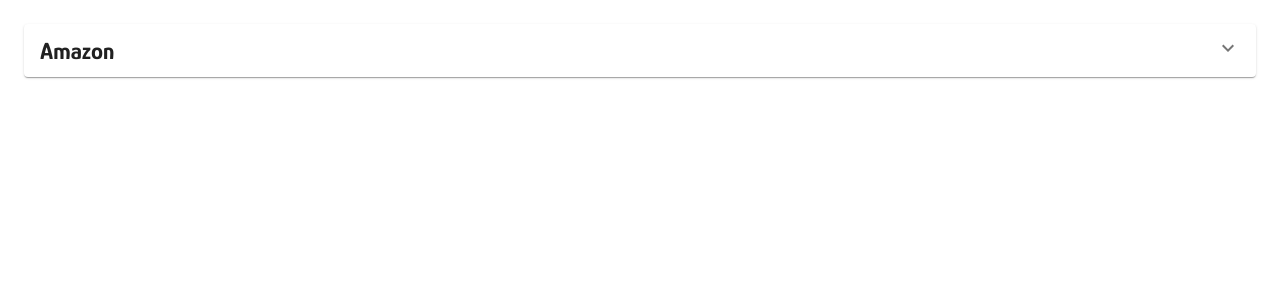
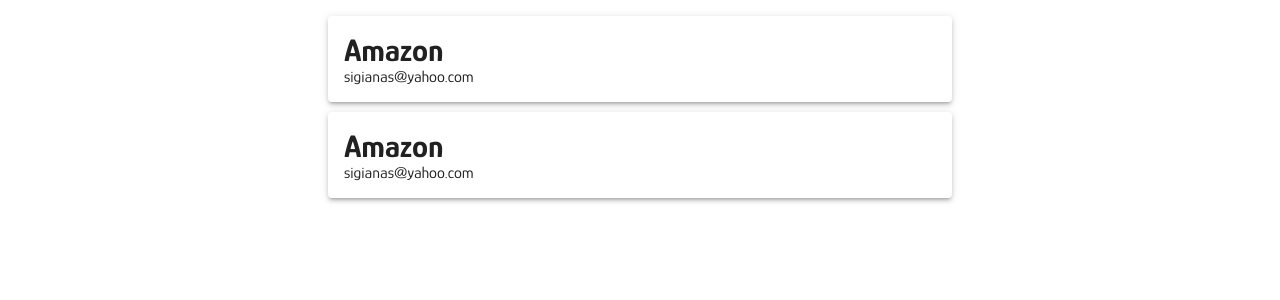
Before and after one commit to Stef-Lev/cerberus-pw-manager, a React (Create React App) app in the folder client/: page / in a window 1280 px wide. Shown: the top 300 px of the page. Built offline with nearby package versions, Linux system fonts and the light colour scheme.

Commit message:
added simple record panel

```diff
--- a/client/src/App.scss
+++ b/client/src/App.scss
@@ -6,50 +6,16 @@
 }
 
 .App {
-  display: flex;
-  flex-direction: column;
-  justify-content: center;
-  padding: 16px 32px;
+  padding: 16px;
 
   .password-panel {
     width: 100%;
-    margin-bottom: 8px;
-    span {
-      font-size: 18px;
-      margin-bottom: 5px;
-    }
+    display: flex;
+    justify-content: center;
+    margin-bottom: 10px;
 
-    .password-details {
-      width: 100%;
-      display: flex;
-
-      &__labels {
-        display: flex;
-        flex-direction: column;
-        margin-right: 20px;
-      }
-      &__values {
-        display: flex;
-        flex-direction: column;
-      }
+    .MuiPaper-root {
+      padding: 16px;
     }
   }
 }
-// .adding-password {
-//   display: flex;
-//   flex-direction: column;
-//   justify-content: center;
-//   align-items: center;
-//   background-color: #1ca38f;
-//   width: 50%;
-//   height: 360px;
-//   border-radius: 8px;
-//   margin-top: 22px;
-// }
-// .password-item {
-//   background-color: #fa8232;
-//   padding: 10px 20px;
-//   width: 100%;
-//   border-radius: 8px;
-//   cursor: pointer;
-// }
--- a/client/src/MainPage.js
+++ b/client/src/MainPage.js
@@ -1,14 +1,19 @@
 import React, { useState, useEffect } from "react";
 import { Grid, Paper } from "@material-ui/core";
-import PasswordItem from "./components/PasswordItem";
+import RecordItem from "./components/RecordItem";
 
 const MainPage = () => {
   const [data, setData] = useState([]);
   return (
     <div>
-      <Grid container spacing={2}>
-        <Grid item xs={12}></Grid>
-        <PasswordItem
+      <Grid
+        container
+        spacing={0}
+        direction="column"
+        alignItems="center"
+        justifyContent="center"
+      >
+        <RecordItem
           record={{
             title: "Amazon",
             username: "sigianas@yahoo.com",
@@ -16,7 +21,17 @@
             password: "307d61a8077f586547cb8911c482",
           }}
         />
-        <PasswordItem />
+        <RecordItem />
+        <RecordItem
+          record={{
+            title: "Amazon",
+            username: "sigianas@yahoo.com",
+            url: "https://amazon.com",
+            password: "307d61a8077f586547cb8911c482",
+          }}
+          clickAction={() => console.log("clicked")}
+        />
+        <RecordItem />
       </Grid>
     </div>
   );
--- a/client/src/components/PasswordItem.js
+++ /dev/null
@@ -1,66 +0,0 @@
-import React from "react";
-import Accordion from "@material-ui/core/Accordion";
-import AccordionDetails from "@material-ui/core/AccordionDetails";
-import AccordionSummary from "@material-ui/core/AccordionSummary";
-import Typography from "@material-ui/core/Typography";
-import TextField from "@material-ui/core/TextField";
-import ExpandMoreIcon from "@material-ui/icons/ExpandMore";
-import { CopyToClipboard } from "react-copy-to-clipboard";
-
-const PasswordItem = ({ record }) => {
-  const [expanded, setExpanded] = React.useState(false);
-
-  const handleChange = (panel) => (event, isExpanded) => {
-    setExpanded(isExpanded ? panel : false);
-  };
-
-  return (
-    <div className="password-panel">
-      {record && (
-        <Accordion
-          expanded={expanded === "panel1"}
-          onChange={handleChange("panel1")}
-        >
-          <AccordionSummary
-            expandIcon={<ExpandMoreIcon />}
-            aria-controls="panel1bh-content"
-            id="panel1bh-header"
-          >
-            <h2>{record.title}</h2>
-          </AccordionSummary>
-          <AccordionDetails>
-            <div className="password-details">
-              <div className="password-details__labels">
-                <span>Url:</span>
-                <span>Username:</span>
-                <span>Password:</span>
-              </div>
-              <div className="password-details__values">
-                <CopyToClipboard
-                  text={record.url}
-                  onCopy={() => console.log("copied")}
-                >
-                  <span>{record.url}</span>
-                </CopyToClipboard>
-                <CopyToClipboard
-                  text={record.username}
-                  onCopy={() => console.log("copied")}
-                >
-                  <span>{record.username}</span>
-                </CopyToClipboard>
-                <CopyToClipboard
-                  text={record.password}
-                  onCopy={() => console.log("copied")}
-                >
-                  <span>{record.password}</span>
-                </CopyToClipboard>
-              </div>
-            </div>
-          </AccordionDetails>
-        </Accordion>
-      )}
-    </div>
-  );
-};
-
-export default PasswordItem;
--- /dev/null
+++ b/client/src/components/RecordItem.js
@@ -0,0 +1,24 @@
+import React from "react";
+import Paper from "@material-ui/core/Paper";
+import Grid from "@material-ui/core/Grid";
+
+const RecordItem = ({ record, clickAction }) => {
+  return (
+    <>
+      {record && (
+        <div className="password-panel">
+          <Grid item xs={12} sm={8} md={6}>
+            <Paper elevation={3} onClick={clickAction}>
+              <>
+                <h1>{record.title}</h1>
+                <p>{record.username}</p>
+              </>
+            </Paper>
+          </Grid>
+        </div>
+      )}
+    </>
+  );
+};
+
+export default RecordItem;
```
